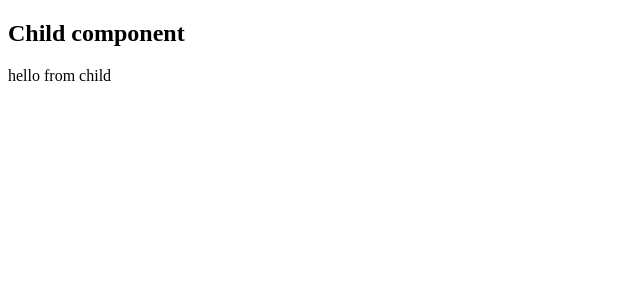
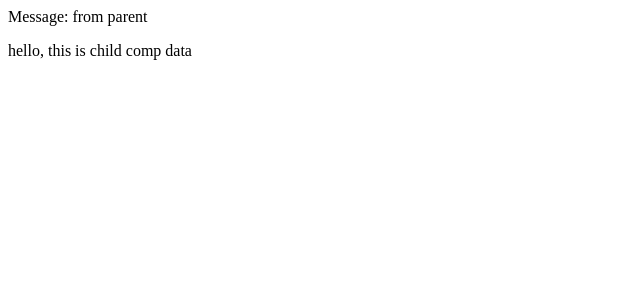
Before and after one commit to Akbar-Widya/vue_reference, a Vue app: page / in a window 1280 px wide. Shown: the top 300 px of the page, without its empty margins (0-640 px from the left). Built offline with nearby package versions, Linux system fonts and the light colour scheme.

Commit message:
topic: slots. apart from props, parent can also pass down data through slots. The data will be renderon the slot tag inside child comp. But the fallback content will be declared in the child component instead.

```diff
--- a/src/App.vue
+++ b/src/App.vue
@@ -2,10 +2,9 @@
 import { ref } from 'vue'
 import ChildComp from './ChildComp.vue'
 
-const childMsg = ref('No child msg yet')
+const msg = ref('from parent')
 </script>
 
 <template>
-   <ChildComp @response="(msg) => childMsg = msg" />
-   <p>{{ childMsg }}</p>
+  <ChildComp>Message: {{ msg }}</ChildComp>
 </template>
--- a/src/ChildComp.vue
+++ b/src/ChildComp.vue
@@ -1,9 +1,6 @@
-<script setup>
-const emit = defineEmits(['response'])
-
-emit('response', 'hello from child')
-</script>
-
 <template>
-   <h2>Child component</h2>
+  <slot>Fallback content</slot>
+  <p>
+    hello, this is child comp data
+  </p>
 </template>
```
